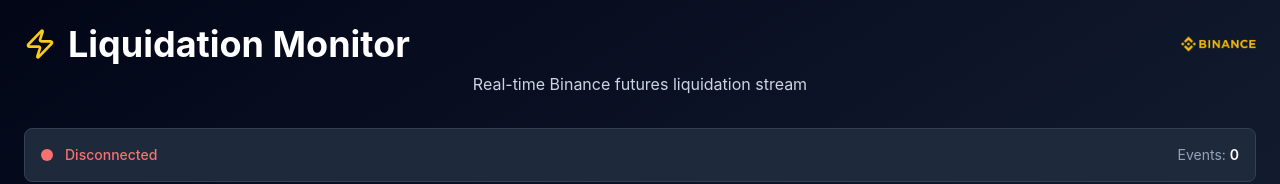
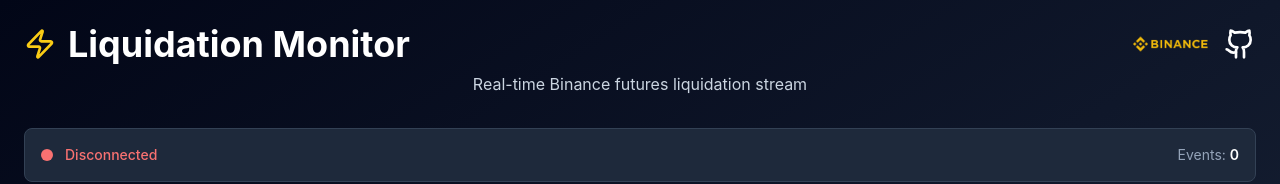
Before and after one commit to cj4c0b1/binance-liquidation-tracker, a React (Create React App) app: page / in a window 1280 px wide. Shown: the top 184 px of the page. Built offline with nearby package versions, Linux system fonts and the light colour scheme; no server answers.

Commit message:
Add GitHub logo and link to dashboard header and update README with repository links

```diff
--- a/src/components/LiquidationDashboard.tsx
+++ b/src/components/LiquidationDashboard.tsx
@@ -1,5 +1,5 @@
 import React, { useState, useEffect, useCallback, useRef } from 'react';
-import { AlertCircle, Zap, Filter, ArrowUpDown } from 'lucide-react';
+import { AlertCircle, Zap, Filter, ArrowUpDown, Github } from 'lucide-react';
 import { BarChart, Bar, XAxis, YAxis, CartesianGrid, Tooltip, ResponsiveContainer } from 'recharts';
 
 interface LiquidationData {
@@ -214,6 +214,7 @@
               <Zap className="text-yellow-400" size={32} />
               <h1 className="text-3xl sm:text-4xl font-bold text-white">Liquidation Monitor</h1>
             </div>
+            <div className="flex items-center gap-4">
               <a
                 href="https://www.binance.com/activity/referral-entry/CPA?ref=CPA_00GDL9H1UU"
                 target="_blank"
@@ -227,6 +228,16 @@
                   className="h-10 w-auto"
                 />
               </a>
+              <a
+                href="https://github.com/cj4c0b1/binance-liquidation-tracker"
+                target="_blank"
+                rel="noopener noreferrer"
+                className="hover:opacity-80 transition-opacity"
+                title="View on GitHub"
+              >
+                <Github className="text-white" size={32} />
+              </a>
+            </div>
           </div>
           <p className="text-slate-300 text-sm sm:text-base">Real-time Binance futures liquidation stream</p>
         </div>
```
Also changed, not shown: 1 other file (tests, documents, lock files or other folders). Lines whose indentation alone changed are shown as unchanged.
